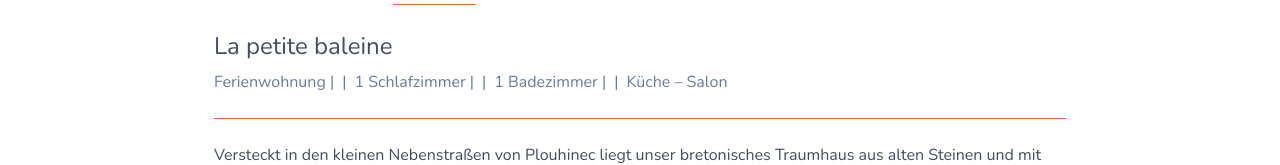
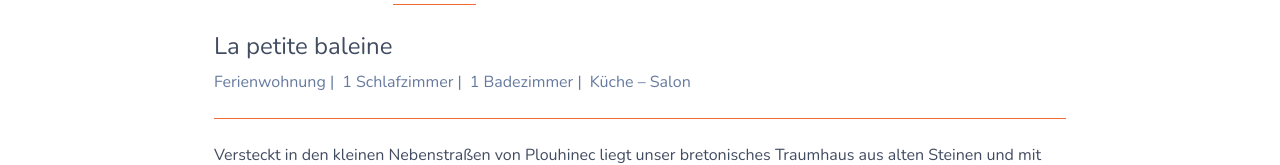
Before and after one commit to TinoBrose/petiteBaleine, a Next.js app: page / in a window 1280 px wide. Shown: the part 610-775 px from the top of the page. Built offline with nearby package versions, Linux system fonts and the light colour scheme.

Commit message:
fix wrap

```diff
--- a/app/components/tabs/Uberblick.tsx
+++ b/app/components/tabs/Uberblick.tsx
@@ -7,11 +7,8 @@ const Uberblick = () => {
         <h1 className="text-2xl ">La petite baleine</h1>
         <div className="flex flex-col md:flex-row gap-1 md:gap-2  text-main_80 mb-4">
           <h3>Ferienwohnung |</h3>
-          <h3>|</h3>
           <h3>1 Schlafzimmer |</h3>
-          <h3>|</h3>
           <h3>1 Badezimmer |</h3>
-          <h3>|</h3>
           <h3>Küche – Salon</h3>
         </div>
         <div className="border-t-[1px] border-accent"></div>
```
